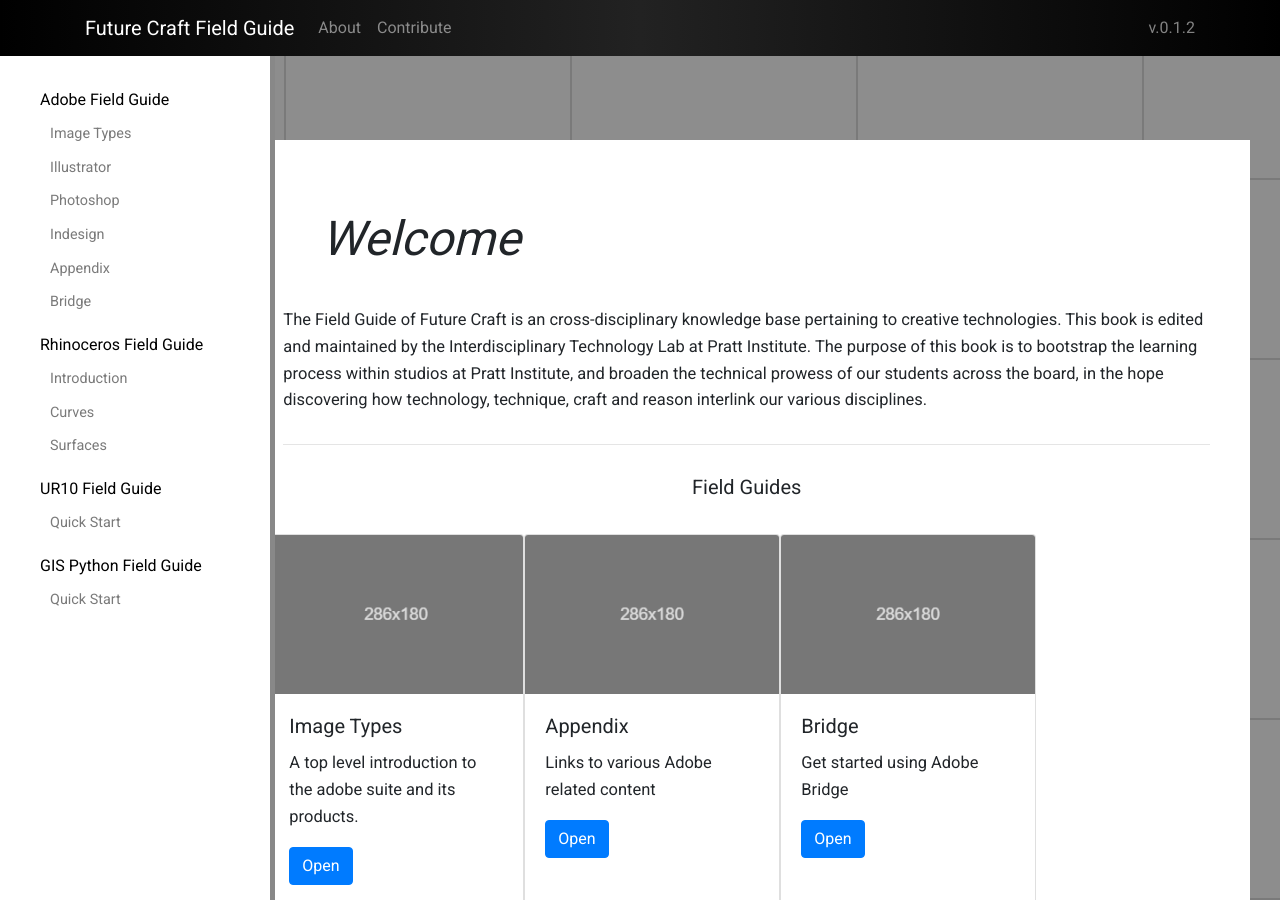
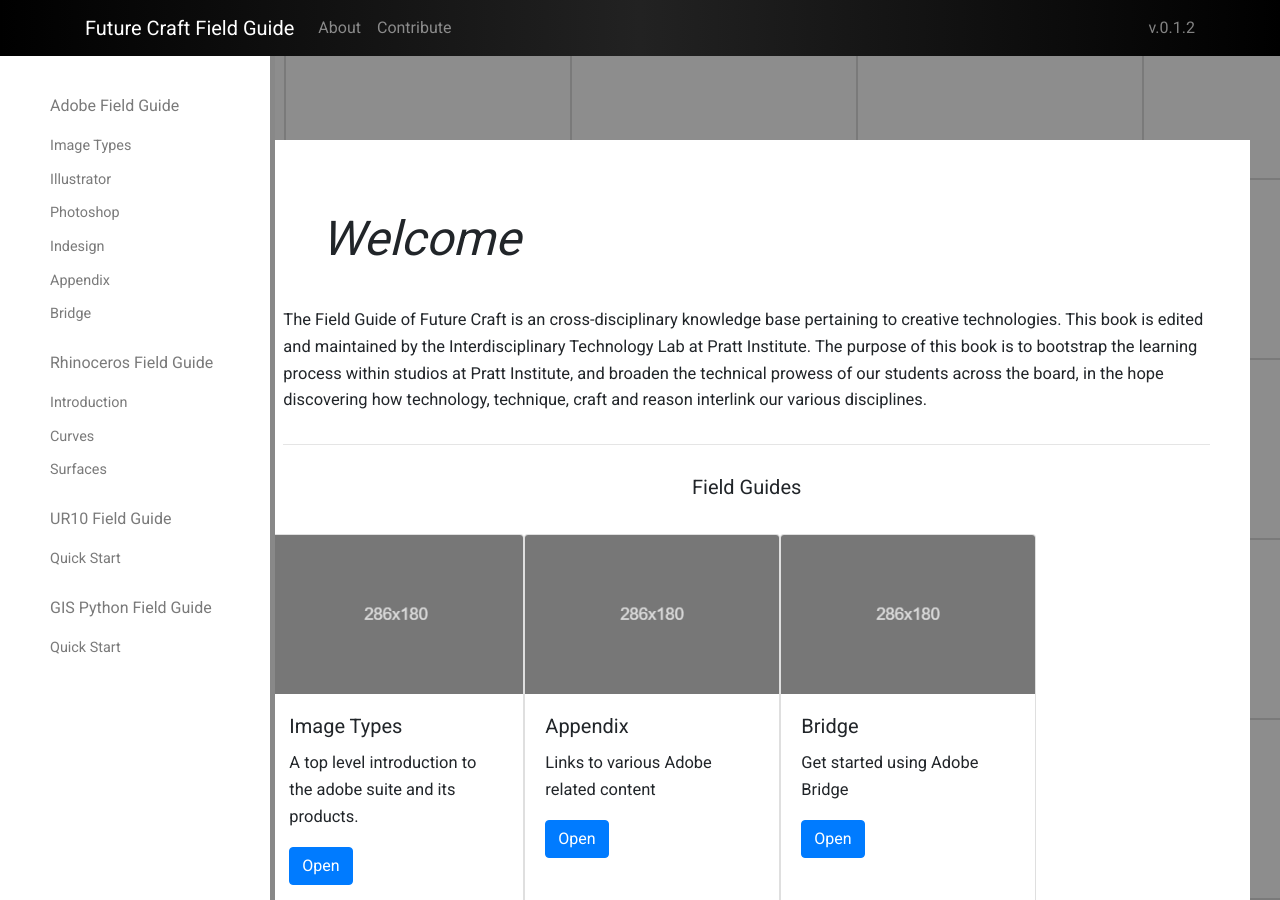
Before and after one commit to lelandjobson/github_pages_tut_01, a Jekyll site: the page built from index.md, in a window 1280 px wide and 900 px high. Built offline with Jekyll 4.4.1, drawn with Linux system fonts in a browser that asks for light colours.

Commit message:
Fix navbar pathing issue, add clickable fieldguide titles

```diff
--- a/_includes/themes/twitter/wrapper.html
+++ b/_includes/themes/twitter/wrapper.html
@@ -58,19 +58,19 @@
             {% for cat in myGuides %}
               {% if cat.name != "None" %}
                 <ol>
+                    {% assign items = cat.items | sort: 'order' %}
                     {% if page.field-guide == cat.name %}
                     <li class="nav-header currentguide"><h6>{{ cat.name }}</h6></li>
                     {% else %}
-                    <li class="nav-header"><h6>{{ cat.name }}</h6></li>
+                    <li class="nav-header"><a href="{{ BASE_PATH}}{{ items[0].url }}"><h6>{{ cat.name }}</h6></a></li>
                     {% endif %}
-                    {% assign items = cat.items | sort: 'order' %}
                     {% for item in items %}
                       {% capture nowunix %}{{'now' | date: '%s'}}{% endcapture %}
                       <!-- If the post is younger than 10 days, thrown in a NEW tag -->
                         {% if item.url == page.url %}
                           <li class="nav-item current newItem"><a>{{ item.title }}</a></li>
                         {% else %}
-                          <li class="nav-item"><a href="{{ item.url }}">{{ item.title }}</a></li>
+                          <li class="nav-item"><a href="{{ BASE_PATH}}{{ item.url }}">{{ item.title }}</a></li>
                         {% endif %}
                     {% endfor %}
                 </ol>
```
